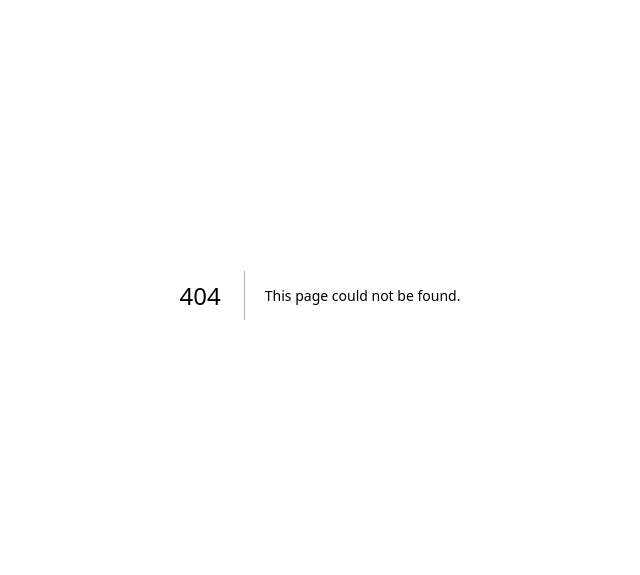
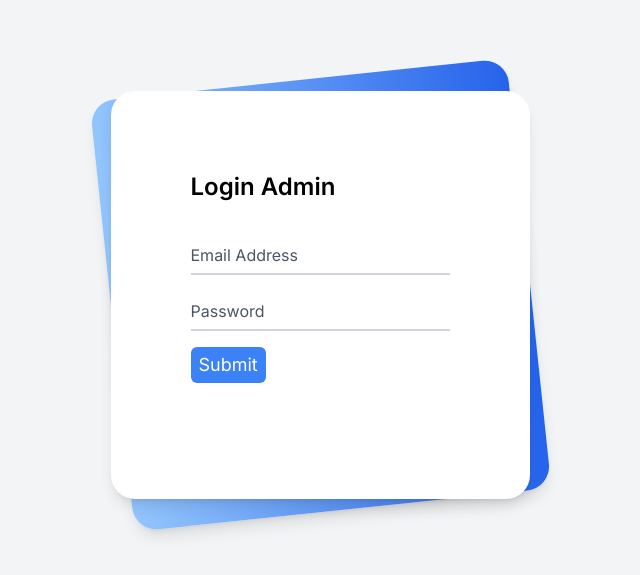
Before and after one commit to akhdanrgya/Portfolio, a Next.js app: page /dashboard/sign-in in a window 1280 px wide. Before the commit this address had no page. Shown: the part 105-680 px from the top of the page, without its empty margins (320-960 px from the left). Built offline with nearby package versions, Linux system fonts and the light colour scheme.

Commit message:
update auth log

```diff
--- a/src/app/dashboard/page.jsx
+++ b/src/app/dashboard/page.jsx
@@ -1,7 +1,7 @@
 const Page = () => {
     return (
         <div>
-            test
+            dashboard page
         </div>
     )
 }
--- /dev/null
+++ b/src/app/dashboard/sign-in/page.tsx
@@ -0,0 +1,85 @@
+"use client";
+
+import { useState } from "react";
+import { useRouter } from "next/navigation";
+
+const Signin = () => {
+  const [isAuth, setIsAuth] = useState(false);
+  const [email, setEmail] = useState("");
+  const [password, setPassword] = useState("");
+  const [msg, setMsg] = useState("")
+  const router = useRouter()
+
+  const submitHandler = () => {
+    if (email !== "test@gmail.com"){
+        setMsg("Email tidak valid")
+    }else if (password !== "12345"){
+        setMsg("Password tidak valid")
+    }else if (email !== "test@gmail.com" || password !== "12345"){
+        setMsg("Email dan Password tidak valid")
+    }else{
+        router.push('/dashboard')
+    }
+  }
+
+  return (
+    <>
+      <div className="min-h-screen bg-gray-100 py-6 flex flex-col justify-center sm:py-12">
+        <div className="relative py-3 sm:max-w-xl sm:mx-auto">
+          <div className="absolute inset-0 bg-gradient-to-r from-blue-300 to-blue-600 shadow-lg transform -skew-y-6 sm:skew-y-0 sm:-rotate-6 sm:rounded-3xl"></div>
+          <div className="relative px-4 py-10 bg-white shadow-lg sm:rounded-3xl sm:p-20">
+            <div className="max-w-md mx-auto">
+              <div>
+                <h1 className="text-2xl font-semibold text-black">
+                  Login Admin
+                </h1>
+              </div>
+              <form onSubmit={submitHandler}>
+                <div className="divide-y divide-gray-200">
+                  <div className="py-8 text-base leading-6 space-y-4 text-gray-700 sm:text-lg sm:leading-7">
+                    <div className="relative">
+                      <input
+                        id="email"
+                        name="email"
+                        type="email"
+                        className="peer placeholder-transparent h-10 w-full border-b-2 border-gray-300 text-gray-900 focus:outline-none focus:borer-rose-600"
+                        placeholder="Email address"
+                        value={email}
+                        onChange={(e) => setEmail(e.target.value)}
+                      />
+                      <label className="absolute left-0 -top-3.5 text-gray-600 text-sm peer-placeholder-shown:text-base peer-placeholder-shown:text-gray-440 peer-placeholder-shown:top-2 transition-all peer-focus:-top-3.5 peer-focus:text-gray-600 peer-focus:text-sm">
+                        Email Address
+                      </label>
+                    </div>
+                    <div className="relative">
+                      <input
+                        id="password"
+                        name="password"
+                        type="password"
+                        className="peer placeholder-transparent h-10 w-full border-b-2 border-gray-300 text-gray-900 focus:outline-none focus:borer-rose-600"
+                        placeholder="Password"
+                        value={password}
+                        onChange={(e) => setPassword(e.target.value)}
+                      />
+                      <label className="absolute left-0 -top-3.5 text-gray-600 text-sm peer-placeholder-shown:text-base peer-placeholder-shown:text-gray-440 peer-placeholder-shown:top-2 transition-all peer-focus:-top-3.5 peer-focus:text-gray-600 peer-focus:text-sm">
+                        Password
+                      </label>
+                    </div>
+                    <div className="relative">
+                      <button className="bg-blue-500 text-white rounded-md px-2 py-1" type="submit">
+                        Submit
+                      </button>
+                      <p className="m-1">{msg}</p>
+                    </div>
+                  </div>
+                </div>
+              </form>
+            </div>
+          </div>
+        </div>
+      </div>
+    </>
+  );
+};
+
+export default Signin;
```
